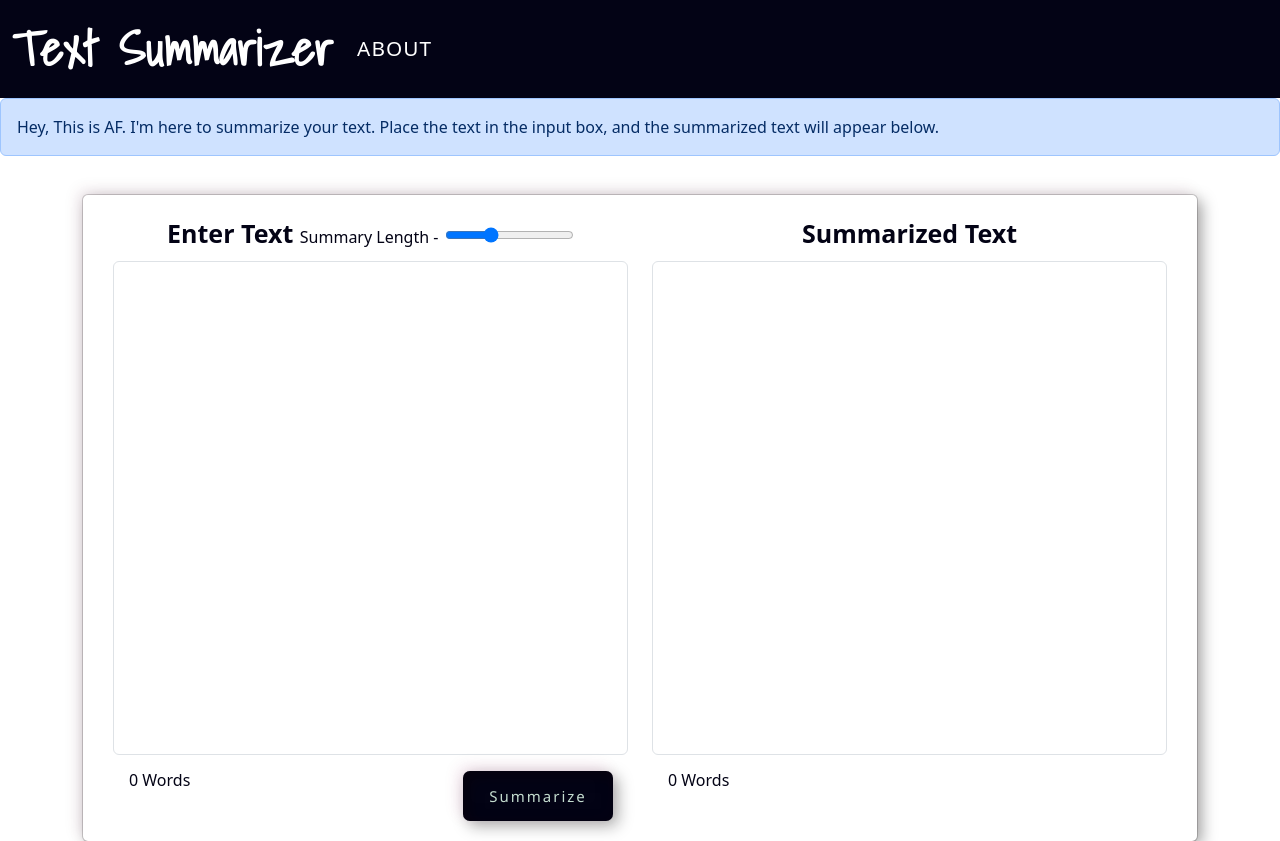
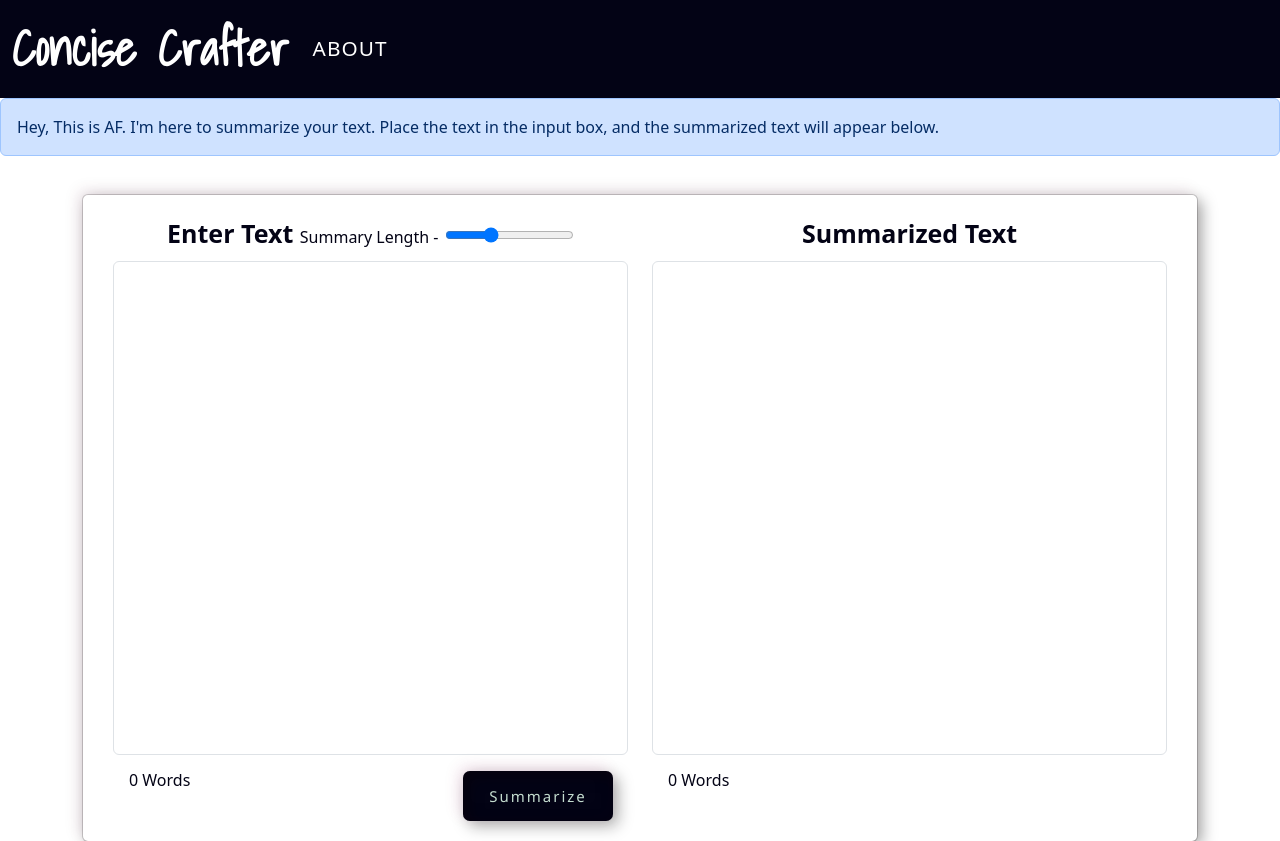
Before and after one commit to abdulfaheemaf/Text_Summarizer, a Django app: page / in a window 1280 px wide. Shown: the top 841 px of the page. Run offline with Django 4.2, Linux system fonts and the light colour scheme; some web fonts are replaced.

Commit message:
Home.html

```diff
--- a/Templates/Home.html
+++ b/Templates/Home.html
@@ -14,7 +14,7 @@
   <body>
     <nav class="navbar navbar-expand-lg" style="background-color: #030315;">
         <div class="container-fluid">
-            <a class="navbar-brand" href="/" style="color: white; font-family: Shadows Into Light; font-size: 3em;"><strong>Text Summarizer</strong></a>
+            <a class="navbar-brand" href="/" style="color: white; font-family: Shadows Into Light; font-size: 3em;"><strong>Concise Crafter</strong></a>
             <button class="navbar-toggler" type="button" data-bs-toggle="collapse" data-bs-target="#navbarText" aria-controls="navbarText" aria-expanded="false" aria-label="Toggle navigation">
                 <span class="navbar-toggler-icon" style="background-color: white; border-radius: 5px; color:black;"></span>
             </button>
```
